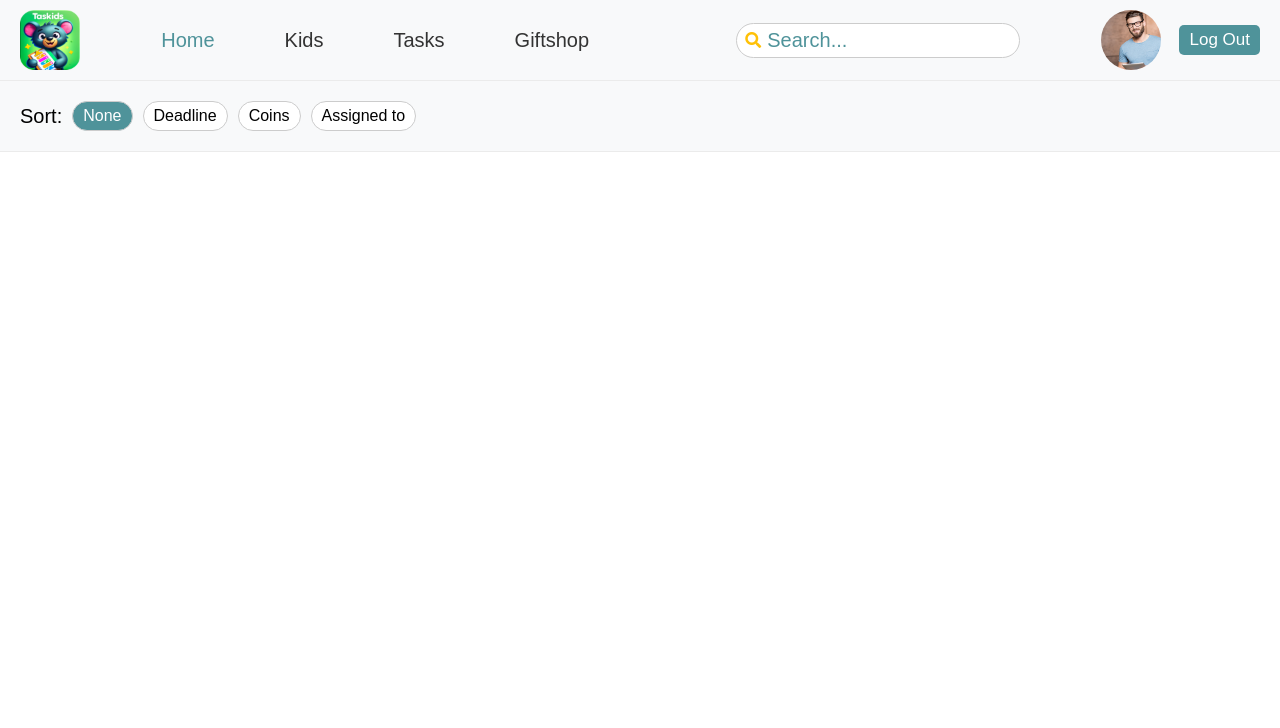
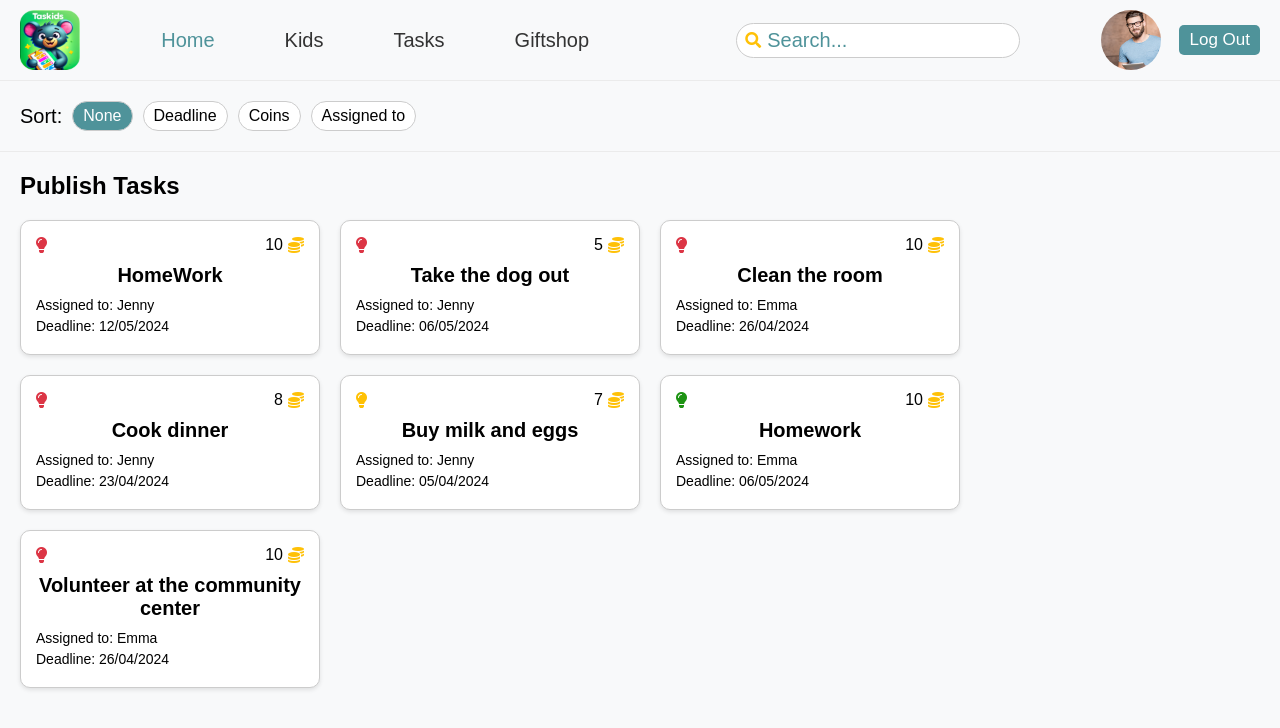
Before and after one commit to Danel-Yehuda/project_first, a plain HTML site: page index.html in a window 1280 px wide. Drawn offline with Linux system fonts and the light colour scheme.

Commit message:
adding publish tasks section

```diff
--- a/css/styles.css
+++ b/css/styles.css
@@ -7,6 +7,7 @@ body {
     font-family: Arial, sans-serif;
     margin: 0;
     padding: 0;
+    background-color: #f8f9fa;
 }
 header {
     display: flex;
@@ -124,6 +125,69 @@ nav ul li.active a {
     background-color: #4F939A; /* Change this to the desired color for the active tag */
 }
 
+.publish-tasks-section {
+    padding: 20px;
+    background-color: #f8f9fa;
+}
+
+.publish-tasks-section h2 {
+    font-size: 24px;
+    margin-bottom: 20px;
+}
+
+.cards-container {
+    display: flex;
+    flex-wrap: wrap;
+    gap: 20px;
+}
+
+.card {
+    background-color: white;
+    border: 1px solid #ccc;
+    border-radius: 10px;
+    width: 300px;
+    padding: 15px;
+    box-shadow: 0 2px 4px rgba(0, 0, 0, 0.1);
+}
+
+.card-header {
+    display: flex;
+    justify-content: space-between;
+    align-items: center;
+    margin-bottom: 10px;
+}
+
+.card-header .coins-info {
+    display: flex;
+    align-items: center;
+    gap: 5px;
+    font-size: 16px;
+}
+
+#coins {
+    color: #FFC107;
+}
+
+.card-body h3 {
+    font-size: 20px;
+    margin: 10px 0;
+    text-align: center;
+}
+
+.card-footer p {
+    font-size: 14px;
+    margin: 5px 0;
+}
+.lamp-icon-red {
+    color: #DC3545;
+}
+.lamp-icon-yellow {
+    color: #FFC104;
+}
+.lamp-icon-green {
+    color: #1D9313;
+}
+
 /* Media Query for Responsive Design */
 @media (max-width: 768px) {
     header {
--- /dev/null
+++ b/data/publishTasks.json
@@ -0,0 +1,51 @@
+[
+    {
+        "name": "HomeWork",
+        "assignedTo": "Jenny",
+        "deadline": "12/05/2024",
+        "coins": 10,
+        "status": "1"
+    },
+    {
+        "name": "Take the dog out",
+        "assignedTo": "Jenny",
+        "deadline": "06/05/2024",
+        "coins": 5,
+        "status": "1"
+    },
+    {
+        "name": "Clean the room",
+        "assignedTo": "Emma",
+        "deadline": "26/04/2024",
+        "coins": 10,
+        "status": "1"
+    },
+    {
+        "name": "Cook dinner",
+        "assignedTo": "Jenny",
+        "deadline": "23/04/2024",
+        "coins": 8,
+        "status": "1"
+    },
+    {
+        "name": "Buy milk and eggs",
+        "assignedTo": "Jenny",
+        "deadline": "05/04/2024",
+        "coins": 7,
+        "status": "2"
+    },
+    {
+        "name": "Homework",
+        "assignedTo": "Emma",
+        "deadline": "06/05/2024",
+        "coins": 10,
+        "status": "3"
+    },
+    {
+        "name": "Volunteer at the community center",
+        "assignedTo": "Emma",
+        "deadline": "26/04/2024",
+        "coins": 10,
+        "status": "1"
+    }
+]
--- a/index.html
+++ b/index.html
@@ -6,6 +6,7 @@
     <title>TasKids</title>
     <link rel="stylesheet" href="css/styles.css">
     <link rel="stylesheet" href="https://cdnjs.cloudflare.com/ajax/libs/font-awesome/5.15.3/css/all.min.css">
+    <script src="js/mainPage.js" defer></script>
 </head>
 <body>
     <header>
@@ -36,5 +37,10 @@
             <button class="sort-tag">Assigned to</button>
         </div>
     </section>
+    <section class="publish-tasks-section">
+        <h2>Publish Tasks</h2>
+        <div class="cards-container" id="cards-container">
+        </div>
+    </section>
 </body>
 </html>
--- /dev/null
+++ b/js/mainPage.js
@@ -0,0 +1,44 @@
+fetch('data/publishTasks.json')
+    .then(response => response.json())
+    .then(tasksData => {
+        const cardsContainer = document.getElementById('cards-container');
+
+        tasksData.forEach(task => {
+            const card = createCard(task);
+            cardsContainer.appendChild(card);
+        });
+    });
+
+function createCard(task) {
+    const card = document.createElement('div');
+    card.className = 'card';
+
+    // Determine the lamp icon color based on the task status
+    let lampIconClass;
+    if (task.status === '1') {
+        lampIconClass = 'lamp-icon-red';
+    } else if (task.status === '2') {
+        lampIconClass = 'lamp-icon-yellow';
+    } else if (task.status === '3') {
+        lampIconClass = 'lamp-icon-green';
+    }
+
+    card.innerHTML = `
+        <div class="card-header">
+            <i class="fas fa-lightbulb ${lampIconClass}"></i>
+            <div class="coins-info">
+                <span>${task.coins}</span>
+                <i id="coins" class="fas fa-coins"></i>
+            </div>
+        </div>
+        <div class="card-body">
+            <h3>${task.name}</h3>
+        </div>
+        <div class="card-footer">
+            <p>Assigned to: ${task.assignedTo}</p>
+            <p>Deadline: ${task.deadline}</p>
+        </div>
+    `;
+
+    return card;
+}
```
